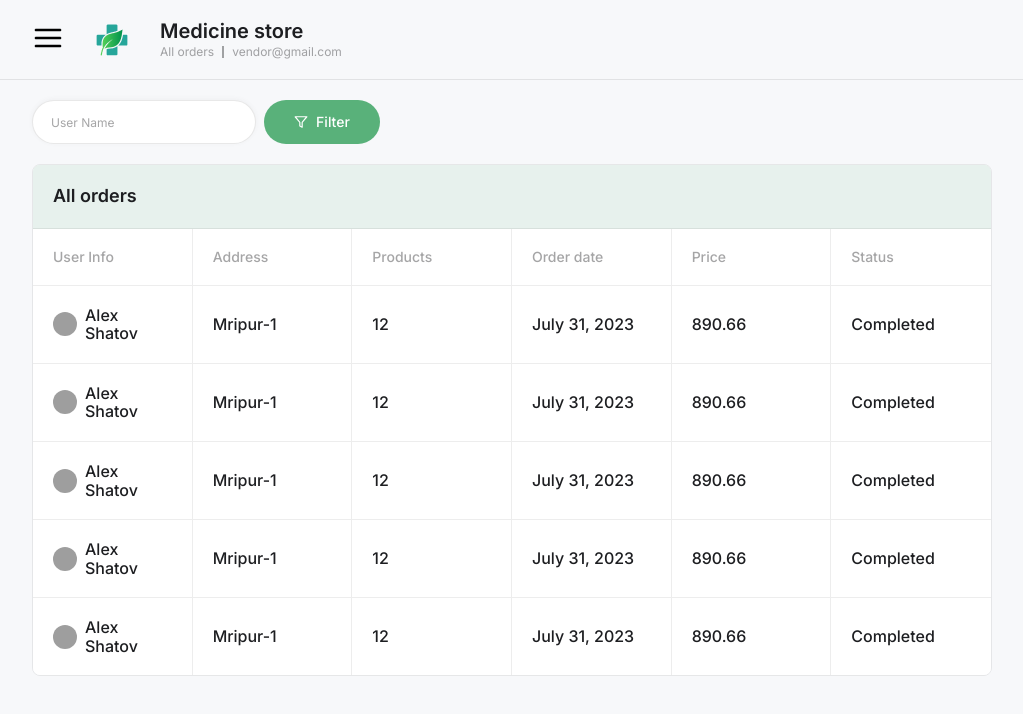
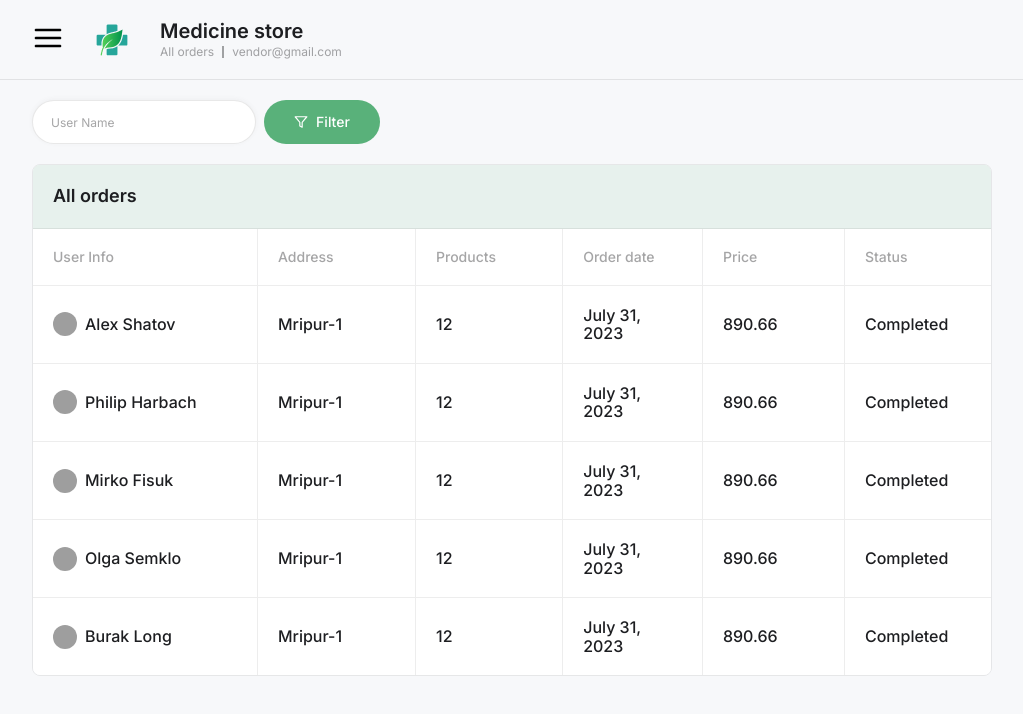
Before and after one commit to KaterynaBachkalo/admin-dashboard, a React (Create React App) app: page /admin-dashboard/orders in a window 1280 px wide. Shown: the top 714 px of the page, without its empty margins (0-1023 px from the left). Built offline with nearby package versions, Linux system fonts and the light colour scheme; grey boxes are pictures that could not be loaded.

Commit message:
coded all orders table

```diff
--- a/src/components/AllOrders/AllOrders/AllOrdersTable.module.css
+++ b/src/components/AllOrders/AllOrders/AllOrdersTable.module.css
@@ -1,5 +1,5 @@
 .table {
-  margin-bottom: 68px;
+  margin-bottom: 20px;
   border-collapse: separate; /* Используем separate для корректной работы border-radius */
   width: 671px;
   border-spacing: 0;
@@ -45,7 +45,7 @@
 }
 
 .row {
-  padding: 14px;
+  padding: 14px 8px 14px 14px;
 
   color: rgb(29, 30, 33);
   font-size: 12px;
@@ -98,3 +98,47 @@ tr td:last-child,
 tr th:last-child {
   border-right: none;
 }
+
+.noResults {
+  text-align: center;
+}
+
+.col-name {
+  width: 128px;
+}
+
+.col-address {
+  width: 110px;
+}
+
+.col-products {
+  width: 96px;
+}
+
+@media only screen and (min-width: 768px) {
+  .col-name {
+    min-width: 225px;
+  }
+
+  .col-address {
+    min-width: 158px;
+  }
+
+  .col-products {
+    min-width: 131px;
+  }
+}
+
+@media only screen and (min-width: 1440px) {
+  .col-name {
+    width: 285px;
+  }
+
+  .col-address {
+    width: 218px;
+  }
+
+  .col-products {
+    width: 191px;
+  }
+}
--- a/src/components/AllOrders/AllOrders/AllOrdersTable.tsx
+++ b/src/components/AllOrders/AllOrders/AllOrdersTable.tsx
@@ -5,6 +5,7 @@ import {
   useReactTable,
 } from "@tanstack/react-table";
 import css from "./AllOrdersTable.module.css";
+import { useEffect, useMemo, useState } from "react";
 
 interface Person {
   name: string;
@@ -22,7 +23,7 @@ const columns: ColumnDef<Person>[] = [
     footer: (props) => props.column.id,
     columns: [
       {
-        accessorKey: "info",
+        accessorKey: "name",
         header: "User Info",
         cell: ({ row }) => (
           <div className={css.cellWrap}>
@@ -65,8 +66,9 @@ const columns: ColumnDef<Person>[] = [
   },
 ];
 
-const AllOrdersTable = () => {
-  const data = [
+const AllOrdersTable = ({ searchQuery }: { searchQuery: string }) => {
+  const data = useMemo(
+    () => [
       {
         name: "Alex Shatov",
         avatar: "https://randomuser.me/api/portraits/men/1.jpg",
@@ -77,7 +79,7 @@ const AllOrdersTable = () => {
         status: "Completed",
       },
       {
-      name: "Alex Shatov",
+        name: "Philip Harbach",
         avatar: "https://randomuser.me/api/portraits/men/1.jpg",
         address: "Mripur-1",
         products: 12,
@@ -86,7 +88,7 @@ const AllOrdersTable = () => {
         status: "Completed",
       },
       {
-      name: "Alex Shatov",
+        name: "Mirko Fisuk",
         avatar: "https://randomuser.me/api/portraits/men/1.jpg",
         address: "Mripur-1",
         products: 12,
@@ -95,7 +97,7 @@ const AllOrdersTable = () => {
         status: "Completed",
       },
       {
-      name: "Alex Shatov",
+        name: "Olga Semklo",
         avatar: "https://randomuser.me/api/portraits/men/1.jpg",
         address: "Mripur-1",
         products: 12,
@@ -104,7 +106,7 @@ const AllOrdersTable = () => {
         status: "Completed",
       },
       {
-      name: "Alex Shatov",
+        name: "Burak Long",
         avatar: "https://randomuser.me/api/portraits/men/1.jpg",
         address: "Mripur-1",
         products: 12,
@@ -112,10 +114,21 @@ const AllOrdersTable = () => {
         price: 890.66,
         status: "Completed",
       },
-  ];
+    ],
+    []
+  );
+
+  const [filteredData, setFilteredData] = useState(data);
+
+  useEffect(() => {
+    const lowercasedQuery = searchQuery.toLowerCase();
+    setFilteredData(
+      data.filter((item) => item.name.toLowerCase().includes(lowercasedQuery))
+    );
+  }, [searchQuery, data]);
 
   const table = useReactTable({
-    data,
+    data: filteredData,
     columns,
     enableColumnResizing: true,
     columnResizeMode: "onChange",
@@ -126,6 +139,7 @@ const AllOrdersTable = () => {
   });
 
   return (
+    <>
       <table className={css.table}>
         <thead>
           {table.getHeaderGroups().map((headerGroup, index) => (
@@ -159,10 +173,21 @@ const AllOrdersTable = () => {
                   return (
                     <td
                       key={cell.id}
-                    className={css.row}
+                      className={`${css.row} ${
+                        cell.column.id === "name"
+                          ? css["col-name"]
+                          : cell.column.id === "address"
+                          ? css["col-address"]
+                          : cell.column.id === "products"
+                          ? css["col-products"]
+                          : ""
+                      }`}
                       style={{ width: cell.column.getSize() }}
                     >
-                    {flexRender(cell.column.columnDef.cell, cell.getContext())}
+                      {flexRender(
+                        cell.column.columnDef.cell,
+                        cell.getContext()
+                      )}
                     </td>
                   );
                 })}
@@ -171,6 +196,12 @@ const AllOrdersTable = () => {
           })}
         </tbody>
       </table>
+      {filteredData.length === 0 && (
+        <div className={css.noResults}>
+          No results found for your search query.
+        </div>
+      )}
+    </>
   );
 };
 
--- a/src/pages/AllOrdersPage/AllOrdersPage.tsx
+++ b/src/pages/AllOrdersPage/AllOrdersPage.tsx
@@ -1,13 +1,15 @@
-import React from "react";
+import React, { useState } from "react";
 import css from "./AllOrdersPage.module.css";
 import FilterForm from "../../components/AllOrders/FilterForm/FilterForm";
 import AllOrdersTable from "../../components/AllOrders/AllOrders/AllOrdersTable";
 
 const AllOrdersPage = () => {
+  const [searchQuery, setSearchQuery] = useState("");
+
   return (
     <section className={css.container}>
-      <FilterForm />
-      <AllOrdersTable />
+      <FilterForm setSearchQuery={setSearchQuery} />
+      <AllOrdersTable searchQuery={searchQuery} />
     </section>
   );
 };
```
Also changed, not shown: src/components/Filters/Filters.module.css (deleted, +0 -64 lines), src/components/Filters/Filters.tsx (deleted, +0 -78 lines). Lines whose indentation alone changed are shown as unchanged.
